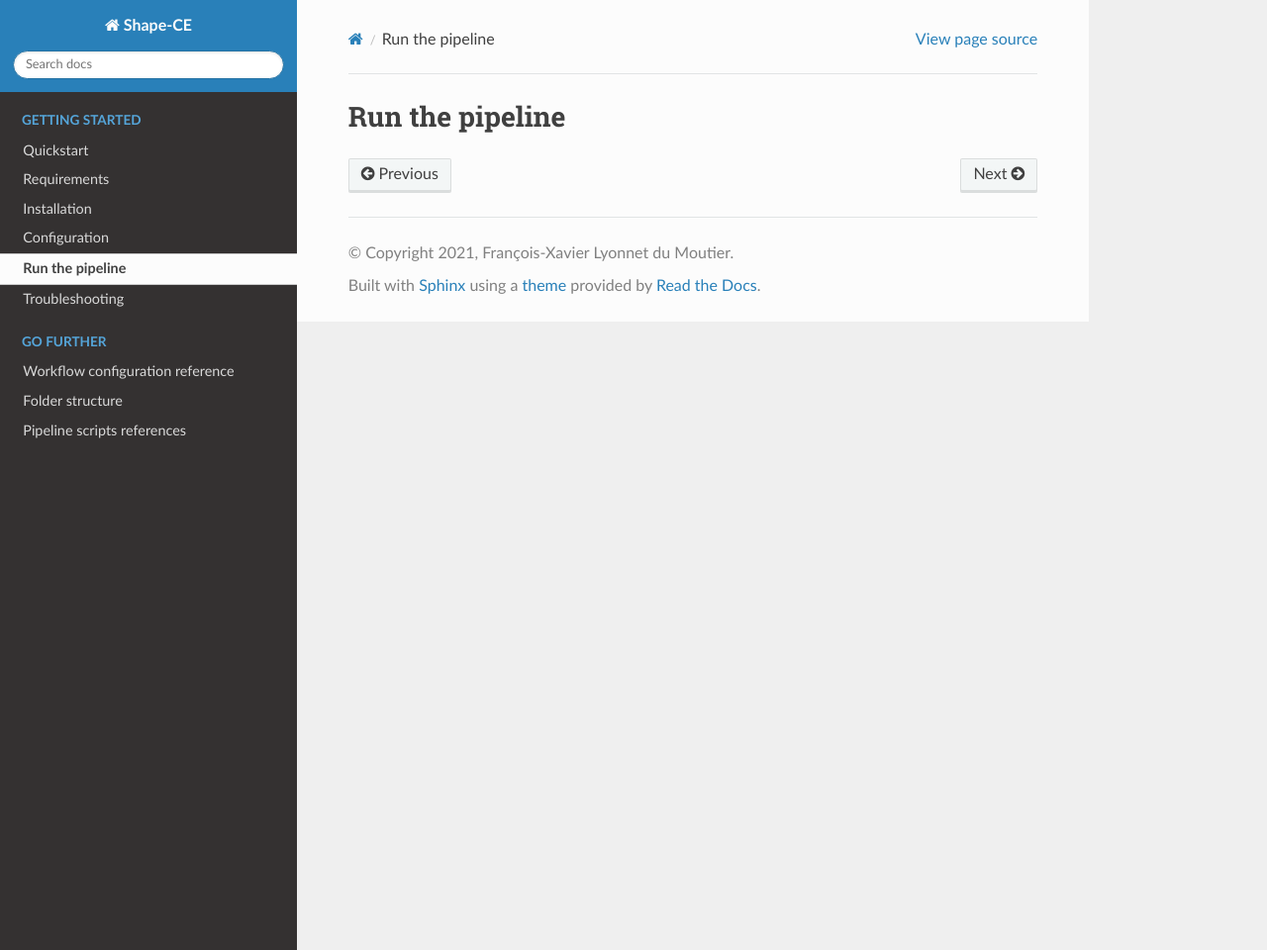
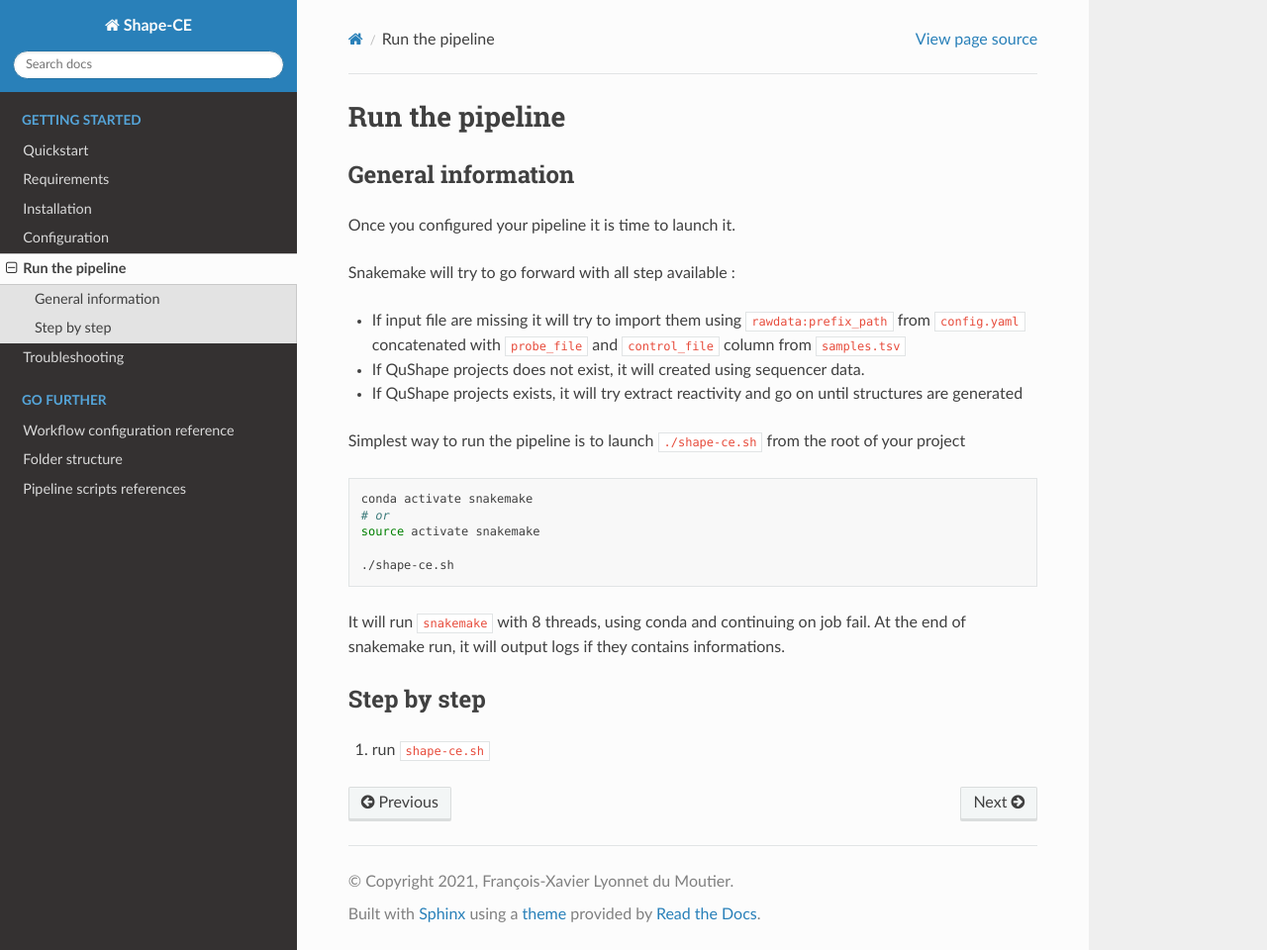
Before and after one commit to Sargueil-CiTCoM/ipasuite, a Sphinx documentation site: the page built from workflow/docs/source/run.md, in a window 1280 px wide and 960 px high. Shown: the whole window at 99% size. Built offline with Sphinx 7.4.7 and the Read the Docs theme 2.0.0, drawn with Linux system fonts in a browser that asks for light colours.

Commit message:
:memo: documenting pipeline run

````diff
--- a/workflow/docs/source/run.md
+++ b/workflow/docs/source/run.md
@@ -1 +1,29 @@
 # Run the pipeline
+
+## General information
+
+Once you configured your pipeline it is time to launch it.
+
+Snakemake will try to go forward with all step available :
+
+-   If input file are missing it will try to import them using `rawdata:prefix_path` from `config.yaml` concatenated with `probe_file` and `control_file` column from `samples.tsv`
+-   If QuShape projects does not exist, it will created using sequencer data.
+-   If QuShape projects exists, it will try extract reactivity and go on until structures are generated
+
+Simplest way to run the pipeline is to launch `./shape-ce.sh` from the root of your project
+
+```bash
+conda activate snakemake
+# or
+source activate snakemake
+
+./shape-ce.sh
+```
+
+It will run `snakemake` with 8 threads, using conda and continuing on job fail.
+At the end of snakemake run, it will output logs if they contains informations.
+
+
+## Step by step
+
+1. run `shape-ce.sh`
````
